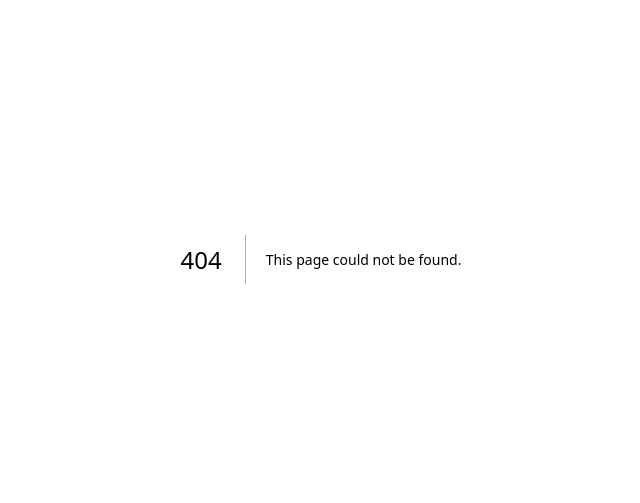
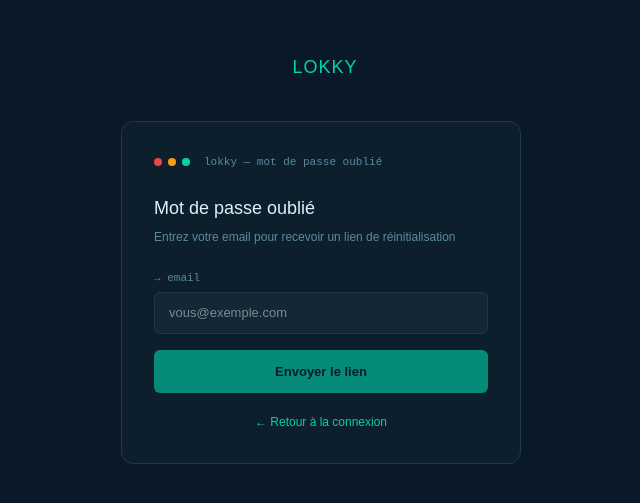
Before and after one commit to Fiodordo/lokky, a Next.js app: page /forgot-password in a window 1280 px wide. Before the commit this address had no page. Shown: the part 141-644 px from the top of the page, without its empty margins (319-959 px from the left). Built offline with nearby package versions, Linux system fonts and the light colour scheme; no server answers.

Commit message:
add forgot password page

```diff
--- /dev/null
+++ b/app/forgot-password/page.tsx
@@ -0,0 +1,75 @@
+"use client";
+
+import { useState } from "react";
+import { supabase } from "@/lib/supabase";
+import Link from "next/link";
+
+export default function ForgotPasswordPage() {
+  const [email, setEmail] = useState("");
+  const [loading, setLoading] = useState(false);
+  const [message, setMessage] = useState("");
+  const [error, setError] = useState("");
+
+  async function handleSubmit() {
+    if (!email) return;
+    setLoading(true);
+    setError("");
+
+    const { error } = await supabase.auth.resetPasswordForEmail(email, {
+      redirectTo: `${window.location.origin}/reset-password`,
+    });
+
+    if (error) setError(error.message);
+    else setMessage("Email envoyé ! Vérifiez votre boîte mail.");
+    setLoading(false);
+  }
+
+  return (
+    <div style={{ minHeight: "100vh", background: "#0a1929", display: "flex", flexDirection: "column", alignItems: "center", justifyContent: "center", fontFamily: "var(--font-sans)" }}>
+      <Link href="/" style={{ display: "flex", alignItems: "center", gap: "8px", textDecoration: "none", marginBottom: "40px" }}>
+        <i className="ti ti-shield-check" style={{ fontSize: "20px", color: "#00d4aa" }}></i>
+        <span style={{ fontSize: "18px", fontWeight: "500", color: "#00d4aa", letterSpacing: "1px" }}>LOKKY</span>
+      </Link>
+
+      <div style={{ background: "#0d1f2d", border: "0.5px solid #1a3a4a", borderRadius: "12px", padding: "32px", width: "100%", maxWidth: "400px" }}>
+        <div style={{ display: "flex", alignItems: "center", gap: "6px", marginBottom: "24px" }}>
+          <div style={{ width: "8px", height: "8px", borderRadius: "50%", background: "#ef4444" }}></div>
+          <div style={{ width: "8px", height: "8px", borderRadius: "50%", background: "#f59e0b" }}></div>
+          <div style={{ width: "8px", height: "8px", borderRadius: "50%", background: "#00d4aa" }}></div>
+          <span style={{ fontSize: "11px", color: "#5a8a9f", marginLeft: "8px", fontFamily: "monospace" }}>lokky — mot de passe oublié</span>
+        </div>
+
+        <h1 style={{ fontSize: "18px", fontWeight: "500", color: "#e0f0f8", marginBottom: "6px" }}>Mot de passe oublié</h1>
+        <p style={{ fontSize: "12px", color: "#5a8a9f", marginBottom: "24px" }}>Entrez votre email pour recevoir un lien de réinitialisation</p>
+
+        <div style={{ display: "flex", flexDirection: "column", gap: "16px" }}>
+          <div>
+            <label style={{ fontSize: "11px", color: "#5a8a9f", display: "block", marginBottom: "6px", fontFamily: "monospace" }}>→ email</label>
+            <input
+              type="email"
+              value={email}
+              onChange={(e) => setEmail(e.target.value)}
+              placeholder="vous@exemple.com"
+              style={{ width: "100%", background: "rgba(255,255,255,0.03)", border: "0.5px solid #1a3a4a", borderRadius: "6px", padding: "10px 14px", fontSize: "13px", color: "#e0f0f8", outline: "none", boxSizing: "border-box" }}
+            />
+          </div>
+
+          {error && <p style={{ fontSize: "12px", color: "#ef4444", fontFamily: "monospace" }}>✗ {error}</p>}
+          {message && <p style={{ fontSize: "12px", color: "#00d4aa", fontFamily: "monospace" }}>✓ {message}</p>}
+
+          <button
+            onClick={handleSubmit}
+            disabled={loading || !email}
+            style={{ background: "#00d4aa", color: "#0a1929", border: "none", borderRadius: "6px", padding: "12px", fontSize: "13px", fontWeight: "600", cursor: "pointer", opacity: loading || !email ? 0.6 : 1 }}
+          >
+            {loading ? "Envoi..." : "Envoyer le lien"}
+          </button>
+        </div>
+
+        <p style={{ fontSize: "12px", color: "#5a8a9f", textAlign: "center", marginTop: "20px" }}>
+          <Link href="/login" style={{ color: "#00d4aa", textDecoration: "none" }}>← Retour à la connexion</Link>
+        </p>
+      </div>
+    </div>
+  );
+}
--- a/app/login/page.tsx
+++ b/app/login/page.tsx
@@ -90,10 +90,16 @@ export default function LoginPage() {
           </button>
         </form>
 
-        <p style={{ fontSize: "12px", color: "#5a8a9f", textAlign: "center", marginTop: "20px" }}>
-          Pas encore de compte ?{" "}
-          <Link href="/register" style={{ color: "#00d4aa", textDecoration: "none" }}>Créer un compte</Link>
-        </p>
+        <div style={{ marginTop: "20px", display: "flex", flexDirection: "column", gap: "8px", textAlign: "center" }}>
+  <p style={{ fontSize: "12px", color: "#5a8a9f" }}>
+    Pas encore de compte ?{" "}
+    <Link href="/register" style={{ color: "#00d4aa", textDecoration: "none" }}>Créer un compte</Link>
+  </p>
+  <p style={{ fontSize: "12px", color: "#5a8a9f" }}>
+    Mot de passe oublié ?{" "}
+    <Link href="/forgot-password" style={{ color: "#00d4aa", textDecoration: "none" }}>Réinitialiser</Link>
+  </p>
+</div>
       </div>
     </div>
   );
```
